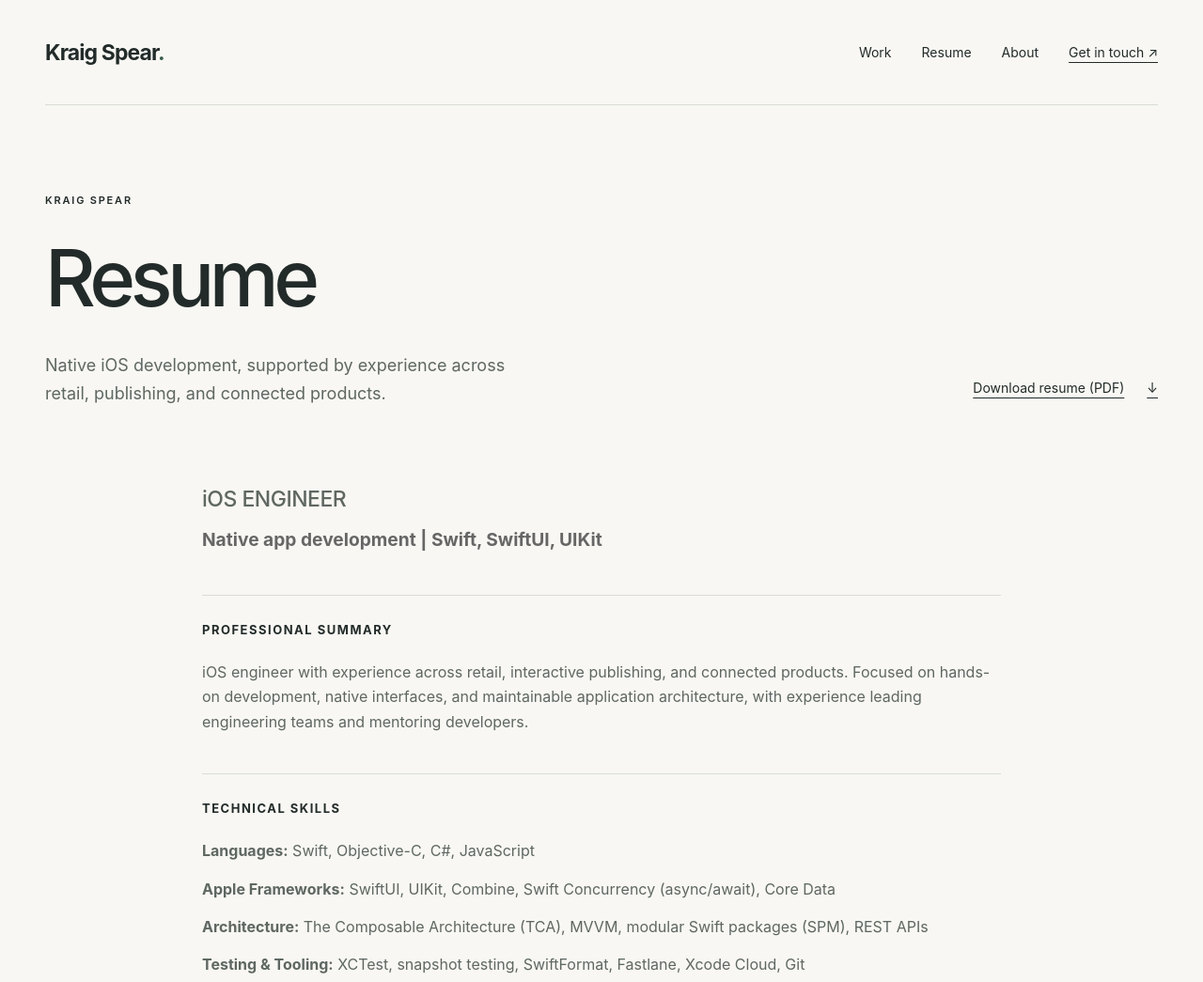
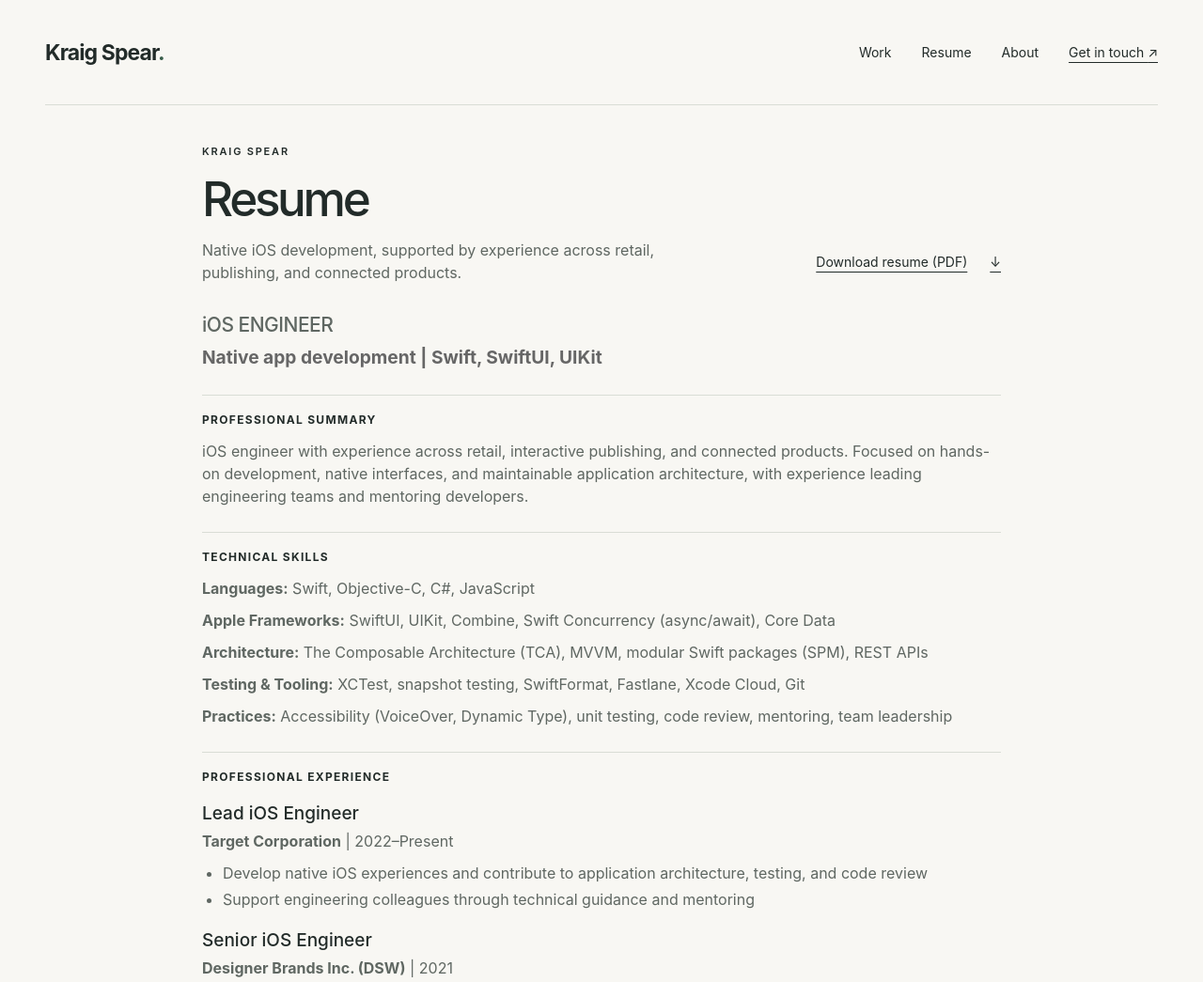
Before and after one commit to kraigspear/resume, an Astro site in the folder website/: page /resume in a window 1280 px wide. Shown: the top 1045 px of the page at 94% size. Built offline with nearby package versions, Linux system fonts and the light colour scheme; Astro itself is replaced by a stand-in of ours.

Commit message:
style: tighten resume layout and spacing

```diff
--- a/website/src/pages/resume.astro
+++ b/website/src/pages/resume.astro
@@ -9,11 +9,11 @@ const markdown = source.replace(/^---\r?\n[\s\S]*?\r?\n---\r?\n/, '')
 const content = await marked.parse(markdown);
 ---
 <SiteLayout title="Resume — Kraig Spear" description="Kraig Spear’s professional experience in native iOS development, architecture, and engineering leadership.">
-  <section class="hero wrap" aria-labelledby="resume-title">
+  <section class="hero resume-header wrap" aria-labelledby="resume-title">
     <p class="eyebrow">Kraig Spear</p>
     <h1 id="resume-title">Resume</h1>
     <div class="hero-bottom"><p>Native iOS development, supported by experience across retail, publishing, and connected products.</p><a class="text-link" href="/assets/resume.pdf" download="Kraig-Spear-Resume.pdf">Download resume (PDF) <span aria-hidden="true">↓</span></a></div>
   </section>
   <div class="resume-content wrap" set:html={content} />
-  <div class="project-end wrap"><a class="text-link" href="/#work">← Selected work</a><a class="text-link" href="mailto:kraigspear@gmail.com">Get in touch <span aria-hidden="true">↗</span></a></div>
+  <div class="project-end resume-end wrap"><a class="text-link" href="/#work">← Selected work</a><a class="text-link" href="mailto:kraigspear@gmail.com">Get in touch <span aria-hidden="true">↗</span></a></div>
 </SiteLayout>
--- a/website/src/styles/global.css
+++ b/website/src/styles/global.css
@@ -139,12 +139,23 @@ figcaption { text-align: center; font-size: 10px; color: #4e5d53; letter-spacing
 .case-media iframe { width: 100%; aspect-ratio: 16 / 9; border: 0; display: block; margin-block: 14px; background: #e5ebe4; }
 @media (max-width: 640px) { .case-image { margin-bottom: 40px; } .case-media { padding-bottom: 40px; } }
 
-.resume-content { max-width: 850px; padding-bottom: 60px; }
-.resume-content .resume-headline { font-size: 23px; font-weight: 500; letter-spacing: -.5px; margin-bottom: 8px; }
-.resume-content h2 { font-size: 13px; letter-spacing: 1.5px; border-top: 1px solid var(--line); padding-top: 28px; margin-block: 42px 24px; }
-.resume-content h3 { font-size: 21px; font-weight: 500; line-height: 1.35; margin-block: 28px 8px; }
-.resume-content p, .resume-content li { font-size: 16px; line-height: 1.65; color: var(--muted); }
-.resume-content p { margin-bottom: 14px; }
-.resume-content ul { margin-block: 12px 24px; padding-left: 22px; }
-.resume-content li { margin-bottom: 6px; }
-@media (max-width: 640px) { nav { gap: 10px; } }
+/* Resume uses a compact document rhythm within the portfolio shell. */
+.resume-header, .resume-content, .resume-end { max-width: 850px; }
+.resume-header { padding-block: 40px 28px; }
+.resume-header h1 { font-size: clamp(36px, 4vw, 54px); margin-block: 12px 16px; }
+.resume-header .hero-bottom { gap: 24px; align-items: center; }
+.resume-header .hero-bottom p { font-size: 16px; line-height: 1.5; }
+.resume-content { padding-bottom: 28px; }
+.resume-content .resume-headline { font-size: 21px; font-weight: 500; letter-spacing: -.5px; margin-bottom: 4px; }
+.resume-content h2 { font-size: 12px; letter-spacing: 1.3px; border-top: 1px solid var(--line); padding-top: 18px; margin-block: 26px 14px; }
+.resume-content h3 { font-size: 19px; font-weight: 500; line-height: 1.3; margin-block: 20px 4px; }
+.resume-content p, .resume-content li { font-size: 16px; line-height: 1.5; color: var(--muted); }
+.resume-content p { margin-bottom: 10px; }
+.resume-content ul { margin-block: 6px 16px; padding-left: 22px; }
+.resume-content li { margin-bottom: 4px; }
+.resume-end { padding-block: 16px 28px; }
+@media (max-width: 640px) {
+  nav { gap: 10px; }
+  .resume-header { padding-block: 28px 20px; }
+  .resume-header .hero-bottom .text-link { margin-top: 8px; }
+}
```
